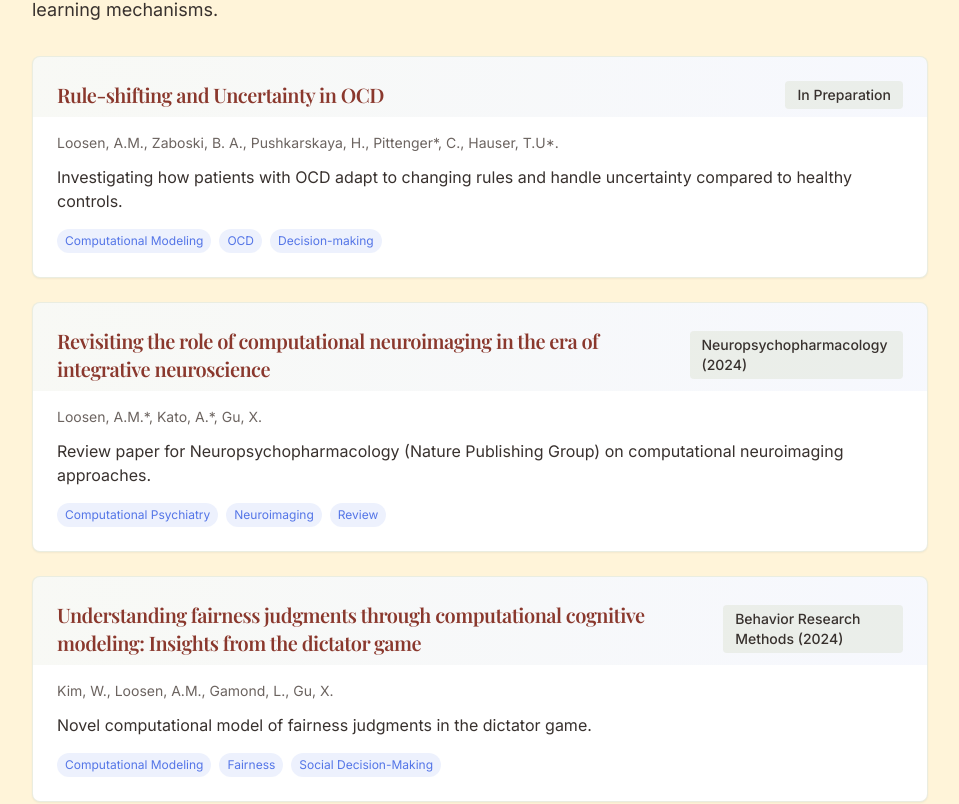
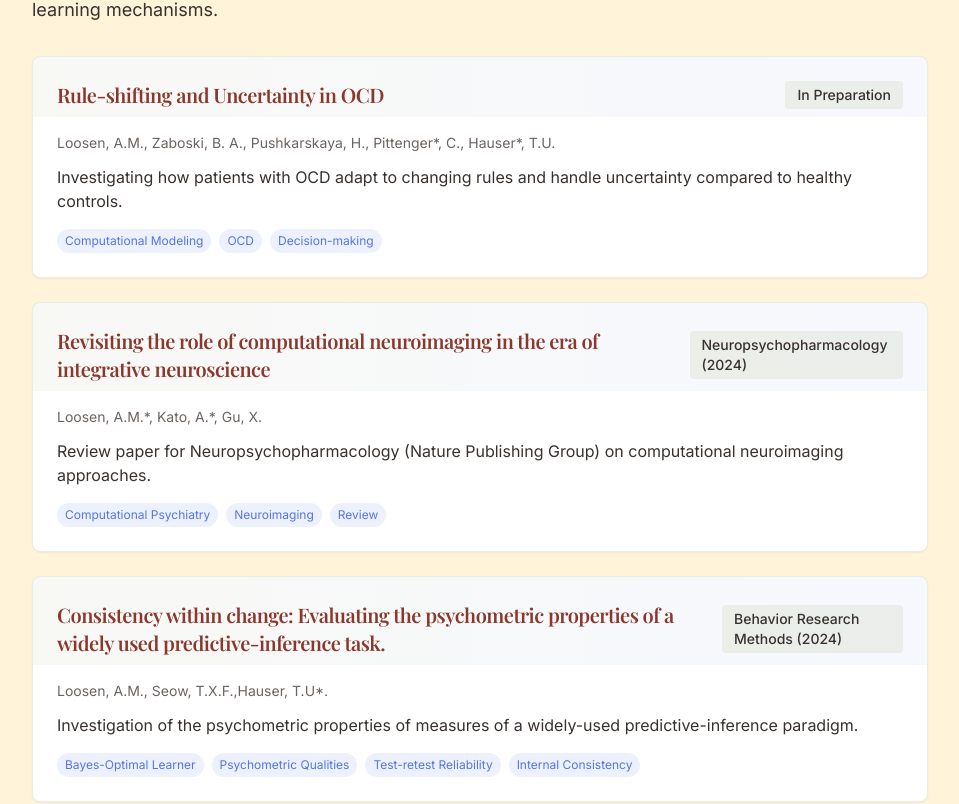
Before and after one commit to amloosen/alisa-loosen-portfolio, a React (Vite) app: page /projects in a window 1280 px wide. Shown: the part 236-1040 px from the top of the page, without its empty margins (160-1119 px from the left). Built offline with nearby package versions, Linux system fonts and the light colour scheme.

Commit message:
Code edited in Lovable Code Editor
Edited UI in Lovable

```diff
--- a/src/pages/ProjectsPage.tsx
+++ b/src/pages/ProjectsPage.tsx
@@ -9,7 +9,7 @@ const ProjectsPage = () => {
       title: "Rule-shifting and Uncertainty in OCD",
       journal: "In Preparation",
       year: "",
-      authors: "Loosen, A.M., Zaboski, B. A., Pushkarskaya, H., Pittenger*, C., Hauser, T.U*.",
+      authors: "Loosen, A.M., Zaboski, B. A., Pushkarskaya, H., Pittenger*, C., Hauser*, T.U.",
       description: "Investigating how patients with OCD adapt to changing rules and handle uncertainty compared to healthy controls.",
       tags: ["Computational Modeling", "OCD", "Decision-making"],
       link: "",
@@ -24,12 +24,12 @@ const ProjectsPage = () => {
       link: "https://www.nature.com/articles/s41386-024-01946-8",
     },
     {
-      title: "Understanding fairness judgments through computational cognitive modeling: Insights from the dictator game",
+      title: "Consistency within change: Evaluating the psychometric properties of a widely used predictive-inference task.",
       journal: "Behavior Research Methods",
       year: "2024",
-      authors: "Kim, W., Loosen, A.M., Gamond, L., Gu, X.",
-      description: "Novel computational model of fairness judgments in the dictator game.",
-      tags: ["Computational Modeling", "Fairness", "Social Decision-Making"],
+      authors: "Loosen, A.M., Seow, T.X.F.,Hauser, T.U*.",
+      description: "Investigation of the psychometric properties of measures of a widely-used predictive-inference paradigm.",
+      tags: ["Bayes-Optimal Learner", "Psychometric Qualities", "Test-retest Reliability", "Internal Consistency"],
       link: "https://link.springer.com/article/10.3758/s13428-024-02427-y",
     },
     {
```
